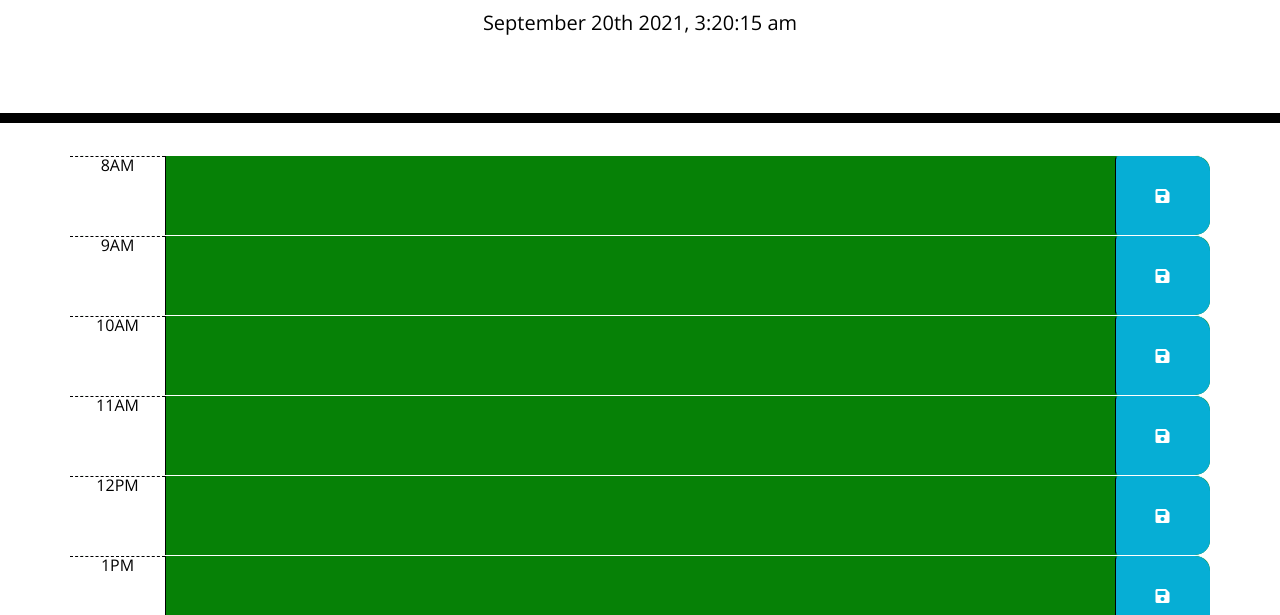
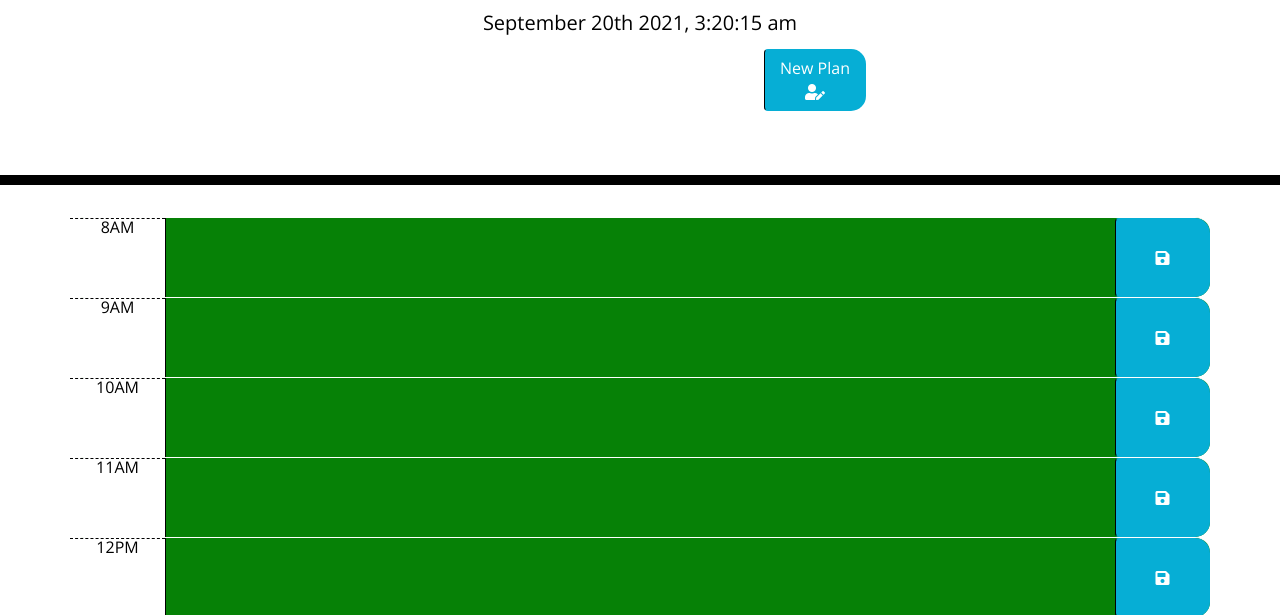
Before and after one commit to Kuleenabinoy/workdaySchedular, a plain HTML site: page index.html in a window 1280 px wide. Shown: the part 181-796 px from the top of the page. Drawn offline with nearby package versions, Linux system fonts and the light colour scheme.

Commit message:
workdaySchedular

```diff
--- a/assets/script.js
+++ b/assets/script.js
@@ -12,7 +12,7 @@ $(document).ready(function () {
         console.log(typeof currentTime);
         $(".time-block").each(function () {
             var blockTime = parseInt($(this).attr("id"));
-            console.log(blockTime, "blocktime");
+            // console.log(blockTime, "blocktime");
             //  console.log(typeof blockTime);
             if (blockTime < currentTime) {
                 $(this).removeClass("future");
@@ -64,4 +64,8 @@ $(document).ready(function () {
     $("#3PMtext").append(localStorage.getItem("3PM"));
     $("#4PMtext").append(localStorage.getItem("4PM"));
     $("#5PMtext").append(localStorage.getItem("5PM"));
+    $(".newPlan").click(function () {
+        localStorage.clear();
+        location.reload();
+    });
 });
--- a/assets/style.css
+++ b/assets/style.css
@@ -1,5 +1,5 @@
 body {
-    font-family: 'Open Sans', sans-serif;
+    font-family: "Open Sans", sans-serif;
     font-size: 16px;
     line-height: 1;
 }
@@ -57,7 +57,8 @@ body {
     color: white;
 }
 
-  .saveBtn {
+.saveBtn,
+.newPlan {
     border-left: 1px solid black;
     border-top-right-radius: 15px;
     border-bottom-right-radius: 15px;
@@ -69,3 +70,7 @@ body {
     font-size: 20px;
     transition: all 0.3s ease-in-out;
 }
+.newPlan{
+  /* float: right; */
+  margin-left: 350px;
+}
--- a/index.html
+++ b/index.html
@@ -21,6 +21,7 @@
             <h1 class="display-3">Work Day Scheduler</h1>
             <p class="lead">A simple calendar app for scheduling your work day</p>
             <p id="currentDay" class="lead"></p>
+            <button class="btn newPlan col-md-1">New Plan<i class="fas fa-user-edit"></i></button>
         </header>
         <!-- Timeblocks go here -->
         <div class="container">
```
Lines whose indentation alone changed are shown as unchanged.
